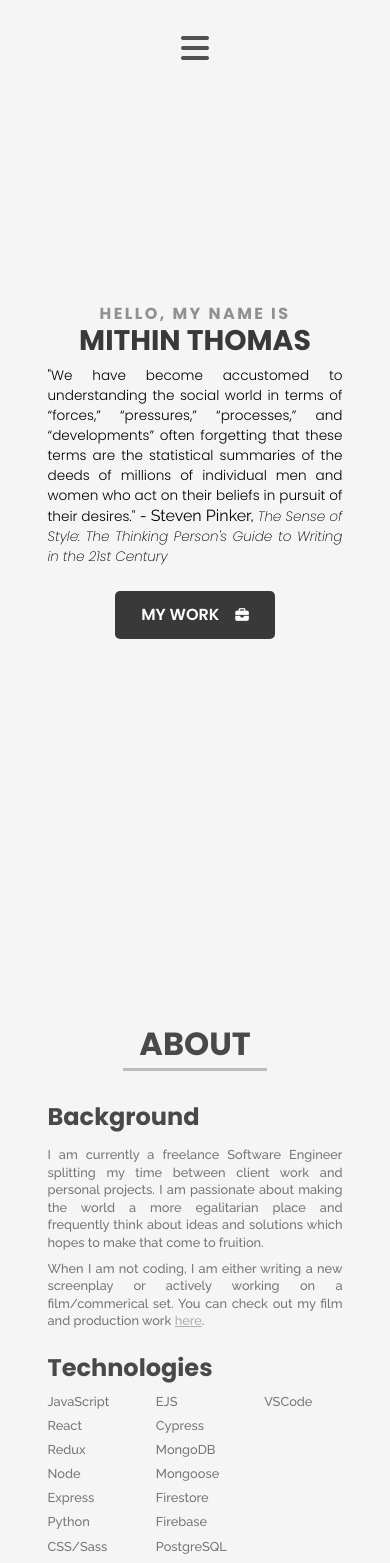
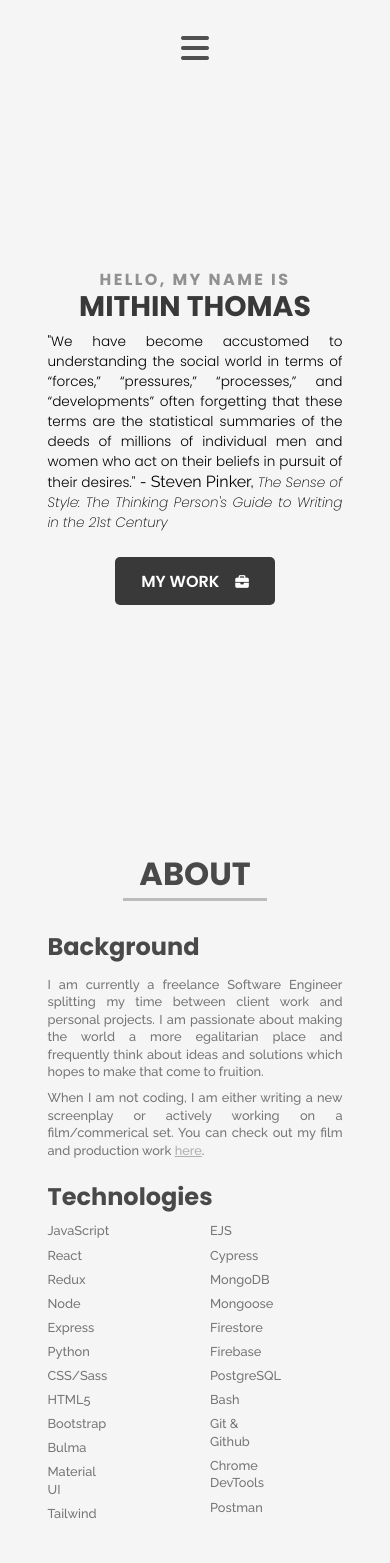
Before and after one commit to mithintv/dev-portfolio, a React (Create React App) app: page / in a window 390 px wide. Shown: the top 1563 px of the page. Built offline with nearby package versions, Linux system fonts and the light colour scheme.

Commit message:
adjust vertical spacing for mobile

```diff
--- a/src/components/About.js
+++ b/src/components/About.js
@@ -70,7 +70,6 @@ const About = () => {
               <p>Git & Github</p>
               <p>Chrome DevTools</p>
               <p>Postman</p>
-              <p>VSCode</p>
             </div>
           </div>
           <div className={classes.button}>
--- a/src/components/About.module.scss
+++ b/src/components/About.module.scss
@@ -1,4 +1,4 @@
-@import '../index.scss';
+@import "../index.scss";
 
 .about {
   display: flex;
@@ -28,12 +28,12 @@
         animation: appear 1s ease;
       }
 
-      .text>a {
+      .text > a {
         color: $nav-font-color-hover;
         text-decoration: underline;
       }
 
-      .text>a:hover {
+      .text > a:hover {
         color: $button-color-hover;
       }
     }
@@ -59,14 +59,14 @@
         line-height: 1rem;
       }
 
-      .tech>p {
+      .tech > p {
         margin: 0 0 0.25rem 0;
         width: 4rem;
         animation: appear 1.5s ease;
       }
     }
 
-    .skills>h3 {
+    .skills > h3 {
       animation: appear 1.25s ease;
     }
   }
@@ -122,6 +122,8 @@
 
 @include devices(mobile) {
   .about {
+    padding-top: 0.5rem;
+
     .body {
       display: flex;
       flex-direction: column;
--- a/src/components/Contact.module.scss
+++ b/src/components/Contact.module.scss
@@ -1,4 +1,4 @@
-@import '../index.scss';
+@import "../index.scss";
 
 @keyframes appear {
   from {
--- a/src/components/Home.module.scss
+++ b/src/components/Home.module.scss
@@ -1,6 +1,4 @@
-@import '../index.scss';
-
-
+@import "../index.scss";
 
 .banner {
   display: flex;
@@ -13,7 +11,7 @@
   line-height: 0.5rem;
   margin: 0.25rem 0 0.25rem 0;
   color: #919191;
-  font-family: 'Poppins', sans-serif;
+  font-family: "Poppins", sans-serif;
   letter-spacing: 0.15rem;
   animation: appear 0.5s ease;
 }
@@ -22,7 +20,7 @@
   line-height: 1rem;
   margin: 1rem 0 1rem 0;
   color: #393939;
-  font-family: 'Poppins', sans-serif;
+  font-family: "Poppins", sans-serif;
   font-weight: 700;
   font-size: 2.5rem;
   animation: appear 1s ease;
@@ -30,7 +28,7 @@
 
 .bannerQuote {
   margin: 0.5rem 0 0rem 0;
-  font-family: 'Poppins', sans-serif;
+  font-family: "Poppins", sans-serif;
   font-weight: 300;
   font-size: 0.85rem;
   width: 35rem;
@@ -52,7 +50,6 @@
 }
 
 @include devices(laptop) {
-
   .bannerTitle {
     font-size: 2.75rem;
     line-height: 2.75rem;
@@ -65,7 +62,6 @@
 }
 
 @include devices(tablet) {
-
   .home {
     .banner {
       text-align: center;
@@ -90,8 +86,8 @@
 }
 
 @include devices(mobile) {
-
   .home {
+    margin-top: calc(100vh / 14);
     .banner {
       text-align: center;
       align-items: center;
--- a/src/components/NavBar.js
+++ b/src/components/NavBar.js
@@ -57,7 +57,6 @@ const Navbar = () => {
   };
 
   document.body.style.overflowY = scrollState ? 'scroll' : 'hidden';
-  document.body.style.paddingRight = scrollState ? '' : '12px';
 
 
   const mobileNav = showMobileNav ? '' :
--- a/src/index.scss
+++ b/src/index.scss
@@ -1,8 +1,8 @@
-@import url('https://fonts.googleapis.com/css2?family=Poppins:ital,wght@0,100;0,200;0,300;0,400;0,500;0,600;0,700;0,800;0,900;1,100;1,200;1,300;1,400;1,500;1,600;1,700;1,800;1,900&family=Raleway:wght@400;500;600;700;900&display=swap');
+@import url("https://fonts.googleapis.com/css2?family=Poppins:ital,wght@0,100;0,200;0,300;0,400;0,500;0,600;0,700;0,800;0,900;1,100;1,200;1,300;1,400;1,500;1,600;1,700;1,800;1,900&family=Raleway:wght@400;500;600;700;900&display=swap");
 
 // SCSS Variables
-$heading-font: 'Poppins', sans-serif;
-$font: 'Raleway', sans-serif;
+$heading-font: "Poppins", sans-serif;
+$font: "Raleway", sans-serif;
 $heading-font-color-l1: #919191;
 $heading-font-color-l2: #494949;
 $nav-font-color: #777777;
@@ -25,8 +25,7 @@ $button-color-icon: #505050;
 $button-color-hover: #000000;
 
 // Breakpoints
-@mixin devices ($breakpoint) {
-
+@mixin devices($breakpoint) {
   @if $breakpoint ==monitor {
     @media screen and (min-width: 1024px) {
       @content;
@@ -97,15 +96,15 @@ body {
   flex-direction: column;
   margin: auto;
   padding: 0 0 10rem 0;
-  font-family: -apple-system, BlinkMacSystemFont, 'Segoe UI', 'Roboto', 'Oxygen',
-    'Ubuntu', 'Cantarell', 'Fira Sans', 'Droid Sans', 'Helvetica Neue',
+  font-family: -apple-system, BlinkMacSystemFont, "Segoe UI", "Roboto", "Oxygen",
+    "Ubuntu", "Cantarell", "Fira Sans", "Droid Sans", "Helvetica Neue",
     sans-serif;
   -webkit-font-smoothing: antialiased;
   -moz-osx-font-smoothing: grayscale;
 }
 
 code {
-  font-family: source-code-pro, Menlo, Monaco, Consolas, 'Courier New',
+  font-family: source-code-pro, Menlo, Monaco, Consolas, "Courier New",
     monospace;
 }
 
@@ -179,47 +178,54 @@ section {
 //   background-color: $background-color-l2;
 // }
 
-section>div>div {
+section > div > div {
   margin: $body-margin;
 }
 
 @include devices(monitor) {
-  section>div {
+  section > div {
     width: 1024px;
     margin: auto;
   }
 }
 
 @include devices(laptop) {
-  section>div {
+  section > div {
     width: 768px;
     margin: auto;
   }
 
-  section>div>div {
+  section > div > div {
     margin: $body-margin;
   }
 }
 
 @include devices(tablet) {
-
-  section>div {
+  section > div {
     width: 90%;
     margin: auto;
   }
 
-  section>div>div {
+  section > div > div {
     margin: $body-margin-xs;
   }
 }
 
 @include devices(mobile) {
-  section>div {
+  body {
+    padding-bottom: calc(100vh / 25);
+  }
+  section {
+    margin-top: calc(100vh / 12);
+    padding-top: calc(100vh / 14);
+  }
+
+  section > div {
     width: 90%;
     margin: auto;
   }
 
-  section>div>div {
+  section > div > div {
     margin: $body-margin-xs;
   }
 }
--- a/src/interface/Form.js
+++ b/src/interface/Form.js
@@ -165,7 +165,7 @@ const Form = props => {
             ref={nameRef}
             name='name'
             type='text' placeholder='Your Name' />
-          <p className={valid.name.showError ? 'error' : ''}>Please enter a valid name</p>
+          <p className={valid.name.showError ? 'error' : 'hideError'}>Please enter a valid name</p>
         </div>
         <div className='inputWrapper'>
           <input
@@ -175,7 +175,7 @@ const Form = props => {
             ref={emailRef}
             name='email'
             type='email' placeholder='Your Email' />
-          <p className={valid.email.showError ? 'error' : ''}>Please enter a valid email</p>
+          <p className={valid.email.showError ? 'error' : 'hideError'}>Please enter a valid email</p>
         </div>
       </div>
       <div className='formMessage'>
@@ -186,7 +186,7 @@ const Form = props => {
           ref={messageRef}
           name='message'
           placeholder='Your Message' />
-        <p className={valid.message.showError ? 'error' : ''}>Message cannot be empty</p>
+        <p className={valid.message.showError ? 'error' : 'hideError'}>Message cannot be empty</p>
       </div>
       <Button
         size='xl'>
--- a/src/interface/Form.scss
+++ b/src/interface/Form.scss
@@ -1,4 +1,4 @@
-@import '../index.scss';
+@import "../index.scss";
 
 @keyframes appear {
   from {
@@ -67,6 +67,10 @@ p.error {
   visibility: visible;
 }
 
+p.hideError {
+  display: none;
+}
+
 .formHide {
   @extend .form;
   opacity: 0;
--- a/src/interface/Modal.scss
+++ b/src/interface/Modal.scss
@@ -1,4 +1,4 @@
-@import '../index.scss';
+@import "../index.scss";
 
 @keyframes drawer-in {
   from {
@@ -7,6 +7,40 @@
 
   to {
     transform: translateY(0);
+  }
+}
+
+@keyframes drawerOut {
+  from {
+    transform: translateY(0);
+  }
+
+  to {
+    transform: translateY(-20rem);
+  }
+}
+
+@keyframes blurIn {
+  from {
+    opacity: 0;
+    backdrop-filter: blur(0px);
+  }
+
+  to {
+    opacity: 1;
+    backdrop-filter: blur(5px);
+  }
+}
+
+@keyframes blurOut {
+  from {
+    opacity: 1;
+    backdrop-filter: blur(5px);
+  }
+
+  to {
+    opacity: 0;
+    backdrop-filter: blur(0px);
   }
 }
 
@@ -19,6 +53,7 @@
   overflow: hidden;
   z-index: 2;
   backdrop-filter: blur(5px);
+  animation: blurIn 0.5s;
 }
 
 .modal {
@@ -30,3 +65,7 @@
   box-shadow: 0px 5px 10px #dadada;
   animation: drawer-in 0.5s ease;
 }
+
+.modalClose {
+  animation: drawerOut 0.5s ease;
+}
--- a/src/interface/SideBar.scss
+++ b/src/interface/SideBar.scss
@@ -1,4 +1,4 @@
-@import '../index.scss';
+@import "../index.scss";
 
 .sidebar {
   position: fixed;
```
